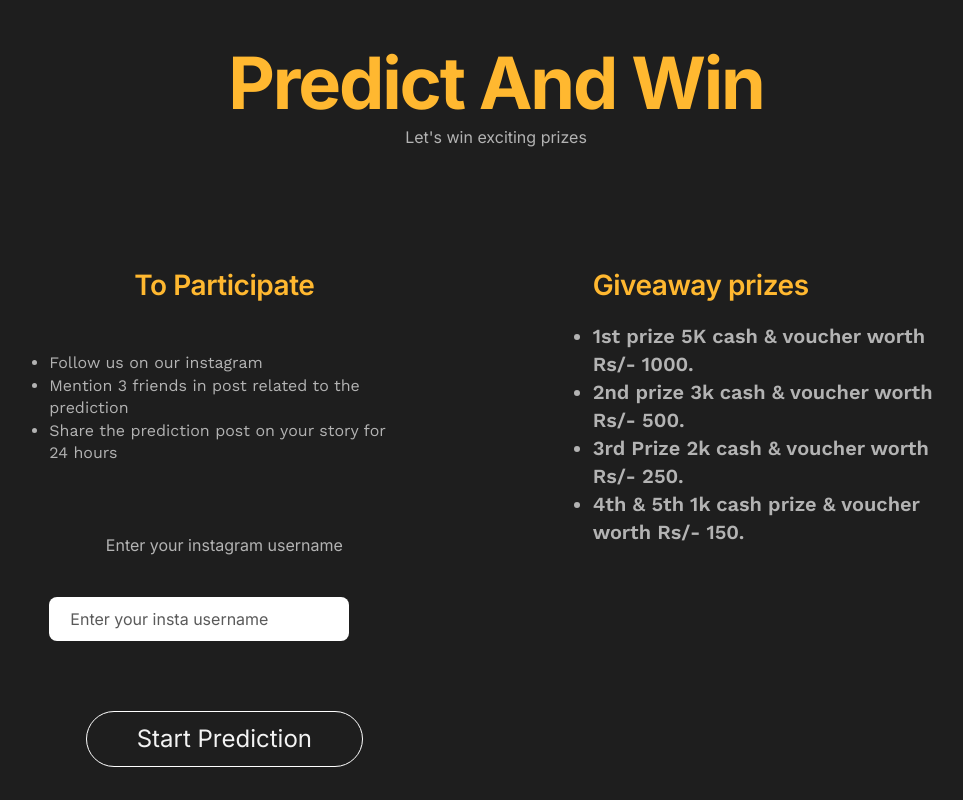
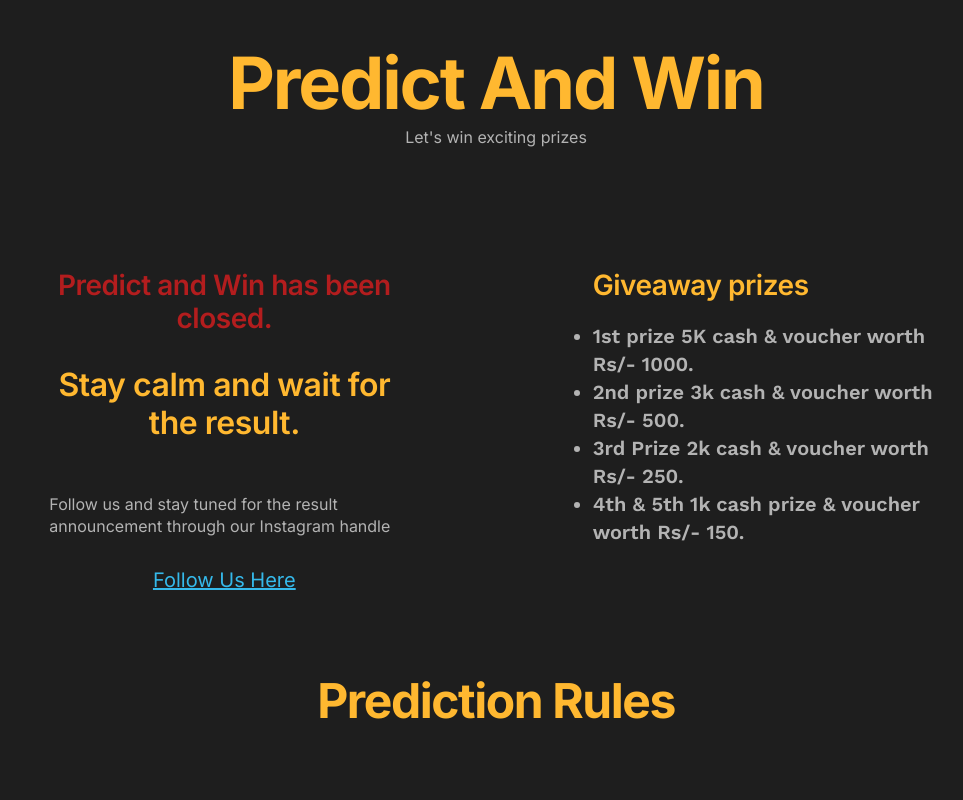
Before and after one commit to Syvar-Tech/syvar-portfolio, a React (Vite) app: page /eurocup in a window 1280 px wide. Shown: the top 800 px of the page, without its empty margins (144-1107 px from the left). Built offline with nearby package versions, Linux system fonts and the light colour scheme; a web font is replaced by a local one.

Commit message:
final close

```diff
--- a/src/EuroCupPrediction/EuroCup.jsx
+++ b/src/EuroCupPrediction/EuroCup.jsx
@@ -32,15 +32,16 @@ export default function EuroCup(){
             <div className="eurocup-prediction-participation">
                 <div className="eurocup-column">
 
-                {/* <div className="eurocup-heading1">
-                    Predict and Win - Round 2 has been closed
+                <div className="eurocup-heading1">
+                    Predict and Win has been closed.
                 </div>
                 <div className="eurocupDesc">
-                    Be ready for Round 3
+                    Stay calm and wait for the result.
                 </div>
-                 */}
+                <div className="eurocup-unordered-list">Follow us and stay tuned for the result announcement through our Instagram handle</div>
+                <Link to="https://www.instagram.com/syvartech/" className="follow-us">Follow Us Here</Link>
 
-                    <div className="eurocup-heading2">To Participate</div>
+                    {/* <div className="eurocup-heading2">To Participate</div>
                     <ul className="eurocup-unordered-list">
                         <li>Follow us on our instagram</li>
                         <li>Mention 3 friends in post related to the prediction</li>
@@ -48,12 +49,12 @@ export default function EuroCup(){
                     </ul>
                     <div className="eurocup-enter-username">Enter your instagram username</div>
                     <input className="eurocup-input-username" placeholder="Enter your insta username" onChange={(event) => {
-                        setValue(event.target.value)}} value={value}/>
+                        setValue(event.target.value)}} value={value}/>  */}
 
 
-                    <div onClick={addInstaUsername}>
+                    {/* <div onClick={addInstaUsername}>
                         <button className="eurocup-btn eurocup-participate-btn">Start Prediction</button>
-                    </div>
+                    </div>  */}
 
 
                 </div>
--- a/src/css/EuroCup.css
+++ b/src/css/EuroCup.css
@@ -605,6 +605,17 @@ input:focus {
   text-align: left;
 }
 
+.follow-us {
+  font-family: "Inter", sans-serif;
+  font-size: 20px;
+  font-style: normal;
+  font-weight: 400;
+  line-height: 120%;
+  letter-spacing: normal;
+  color: #35b9ea;
+  text-decoration: underline;
+}
+
 .mvpInput {
   width: 390px;
   height: 40px;
--- a/src/css/EuroCup.scss
+++ b/src/css/EuroCup.scss
@@ -503,7 +503,12 @@ input:focus {
   line-height: 22.4px;
   text-align: left;
 }
+.follow-us{
+  @include fontStyle1(20px, 400, 120%, normal, #35b9ea);
+  text-decoration: underline;
 
+
+}
 .mvpInput {
   width: 390px;
   height: 40px;
```
Also changed, not shown: 1 other file (tests, documents, lock files or other folders).
